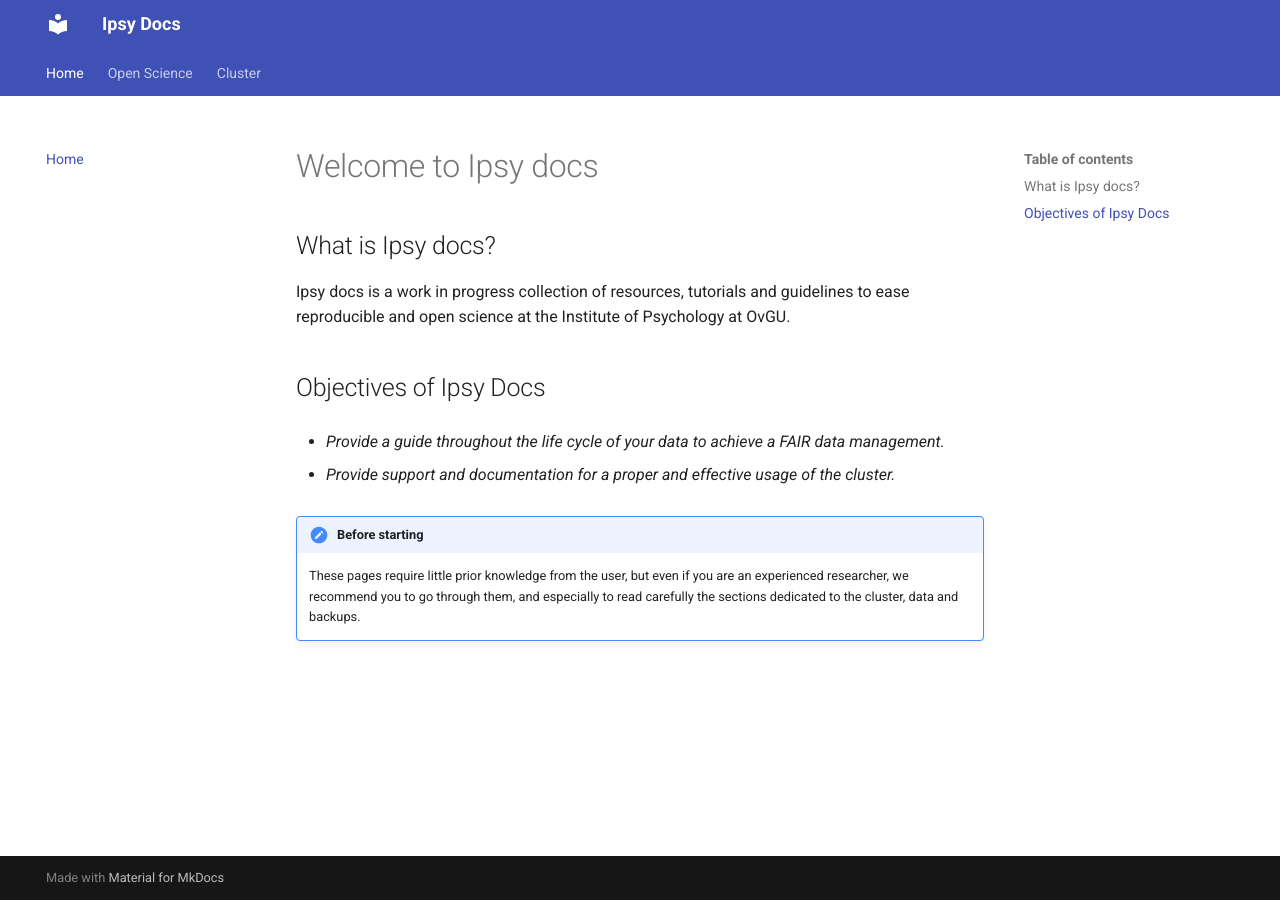
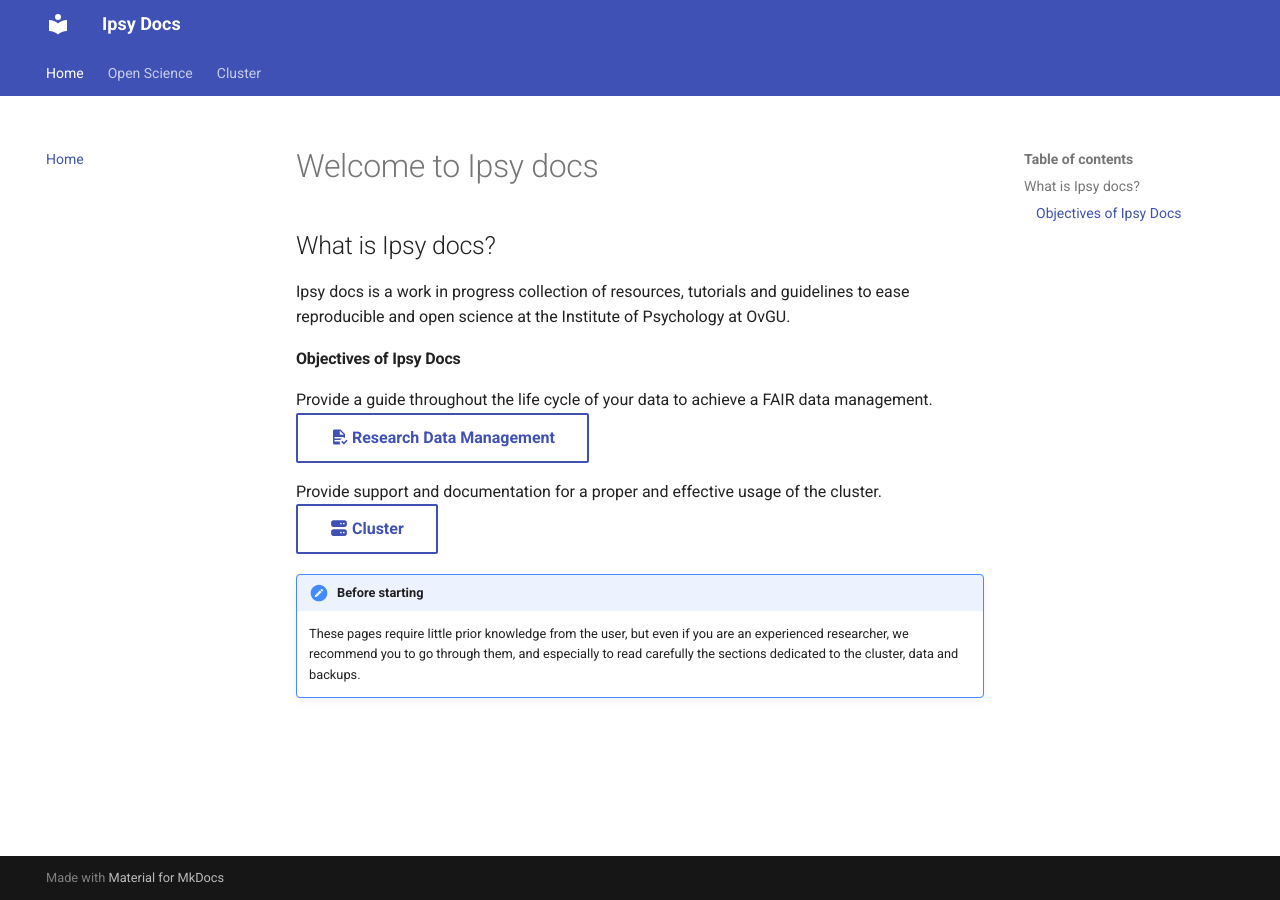
Before and after one commit to pvavra/temp-ipsy, an MkDocs documentation site: the page built from docs/index.md, in a window 1280 px wide. Built offline with MkDocs 1.6.1 and Material for MkDocs 9.7.7, drawn with Linux system fonts in a browser that asks for light colours.

Commit message:
Add buttons

```diff
--- a/docs/index.md
+++ b/docs/index.md
@@ -4,11 +4,14 @@
 
 Ipsy docs is a work in progress collection of resources, tutorials and guidelines to ease reproducible and open science at the Institute of Psychology at OvGU.
 
-## Objectives of Ipsy Docs
+#### Objectives of Ipsy Docs
 
-- *Provide a guide throughout the life cycle of your data to achieve a FAIR data management.*
+Provide a guide throughout the life cycle of your data to achieve a FAIR data management.
+[:material-file-document-check: Research Data Management](open-science/research-data-management/getting-started/){ .md-button }
 
-- *Provide support and documentation for a proper and effective usage of the cluster.*
+Provide support and documentation for a proper and effective usage of the cluster.
+[:fontawesome-solid-server: Cluster](cluster){ .md-button }
+
 
 !!! note "Before starting"
     These pages require little prior knowledge from the user, but even if you are an experienced researcher, we recommend you to go through them, and especially to read carefully the sections dedicated to the cluster, data and backups.
```
